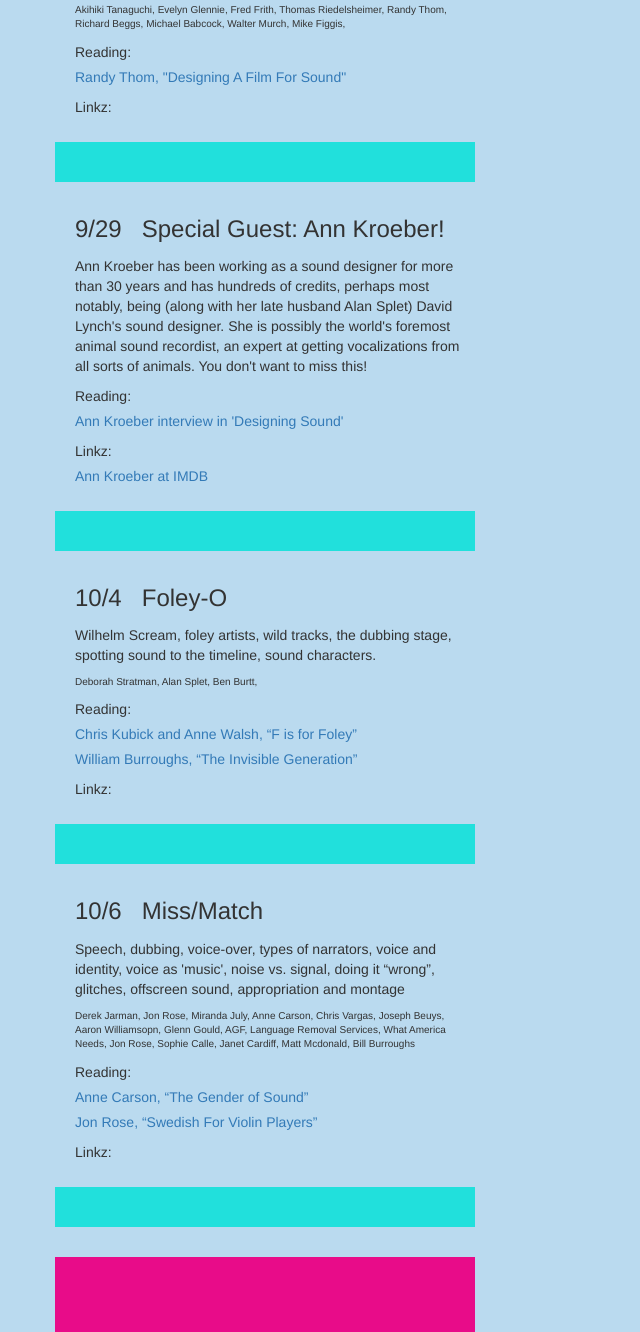
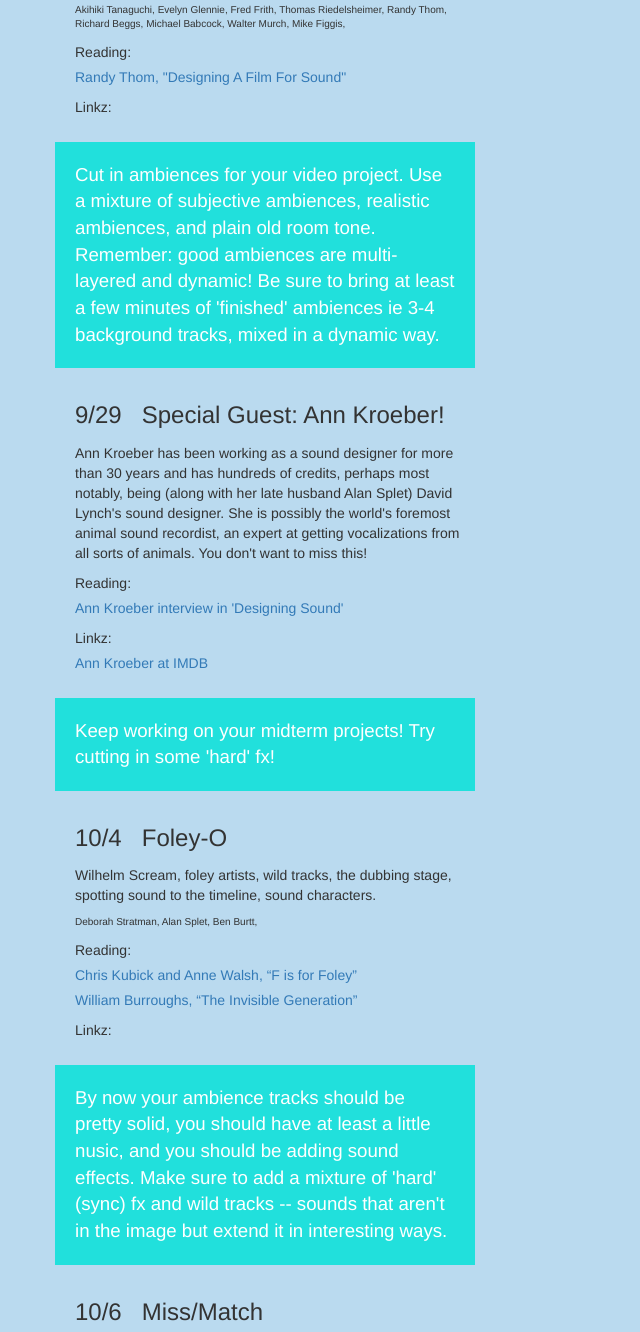
Before and after one commit to socalledsound/ucb173, a plain HTML site: page index.html in a window 1280 px wide. Shown: the part 3939-5271 px from the top of the page, without its empty margins (0-640 px from the left). Drawn offline with Linux system fonts and the light colour scheme.

Commit message:
Add files via upload

```diff
--- a/index.html
+++ b/index.html
@@ -173,7 +173,7 @@
                 <h1 class="page-header">UCB ART 173 SOUND ART</h1>   <!-- NAME OF COURSE HERE -->
             </div>
 
-            <div class="col-md-6  pull-right">
+            <div class="col-lg-6  pull-right">
                 <div class="panel panel-default">
                     <div class="panel-heading">
                         <h4 class="panel-heading-bar"><!-- <i class="fa fa-fw fa-check"></i> -->Course Objectives</h4>
@@ -402,7 +402,7 @@ Brandon Labelle, Ernst Karel, Mego, Aube, Merzbow</p>
                     <li><a href=""></a></li>
                     <li><a href=""></a></li>
                     <li><a href=""></a></li>
-                <p class="assignment"></p>
+                <p class="assignment">Cut in ambiences for your video project.  Use a mixture of subjective ambiences, realistic ambiences, and plain old room tone.  Remember: good ambiences are multi-layered and dynamic!  Be sure to bring at least a few minutes of 'finished' ambiences ie 3-4 background tracks, mixed in a dynamic way.</p>
             </div>
 
                         <div class=class=" col-lg-6">
@@ -420,7 +420,7 @@ Brandon Labelle, Ernst Karel, Mego, Aube, Merzbow</p>
                     <li><a href=""></a></li>
                     <li><a href=""></a></li>
                     <li><a href=""></a></li>
-                <p class="assignment"></p>
+                <p class="assignment">Keep working on your midterm projects!  Try cutting in some 'hard' fx!</p>
             </div>
 
                         <div class=class=" col-lg-6">
@@ -439,7 +439,7 @@ Brandon Labelle, Ernst Karel, Mego, Aube, Merzbow</p>
                     <li><a href=""></a></li>
                     <li><a href=""></a></li>
                     <li><a href=""></a></li>
-                <p class="assignment"></p>
+                <p class="assignment">By now your ambience tracks should be pretty solid, you should have at least a little nusic, and you should be adding sound effects.  Make sure to add a mixture of 'hard' (sync) fx and wild tracks -- sounds that aren't in the image but extend it in interesting ways.</p>
             </div>
 
 
@@ -458,28 +458,28 @@ Brandon Labelle, Ernst Karel, Mego, Aube, Merzbow</p>
                     <li><a href=""></a></li>
                     <li><a href=""></a></li>
                     <li><a href=""></a></li>
-                <p class="assignment"></p>
+                <p class="assignment">Cut against the picture!  Mess it up!  Try problematizing the neat little picture you've been creating!</p>
             </div>
 
 
-<!--
+
                         <div class=class=" col-lg-6">
                 <p class="date">10/11<span class="dayTheme">Bussing/Advanced Mixing</span></p>
                 <p class="subTitle"></p>
                 <p class="names"></p>
-                <p class="readings">Reading:</p>
+                <p class="readings">No Reading.</p>
                     <li><a href=""></a></li>
                     <li><a href=""></a></li>
                     <li><a href=""></a></li>
                     <li><a href=""></a></li>
-                <p class="linkz">Linkz:</p>
+<!--                 <p class="linkz">Linkz:</p>
                     <li><a href=""></a></li>
                     <li><a href=""></a></li>
                     <li><a href=""></a></li>
                     <li><a href=""></a></li>
-                    <li><a href=""></a></li>
-                <p class="assignment"></p>
-            </div> -->
+                    <li><a href=""></a></li> -->
+                <p class="assignment">Finish Midterm Project!  Due 10/13!</p>
+            </div>
 
 
             <div class=class=" col-lg-6" id="crit">
```
